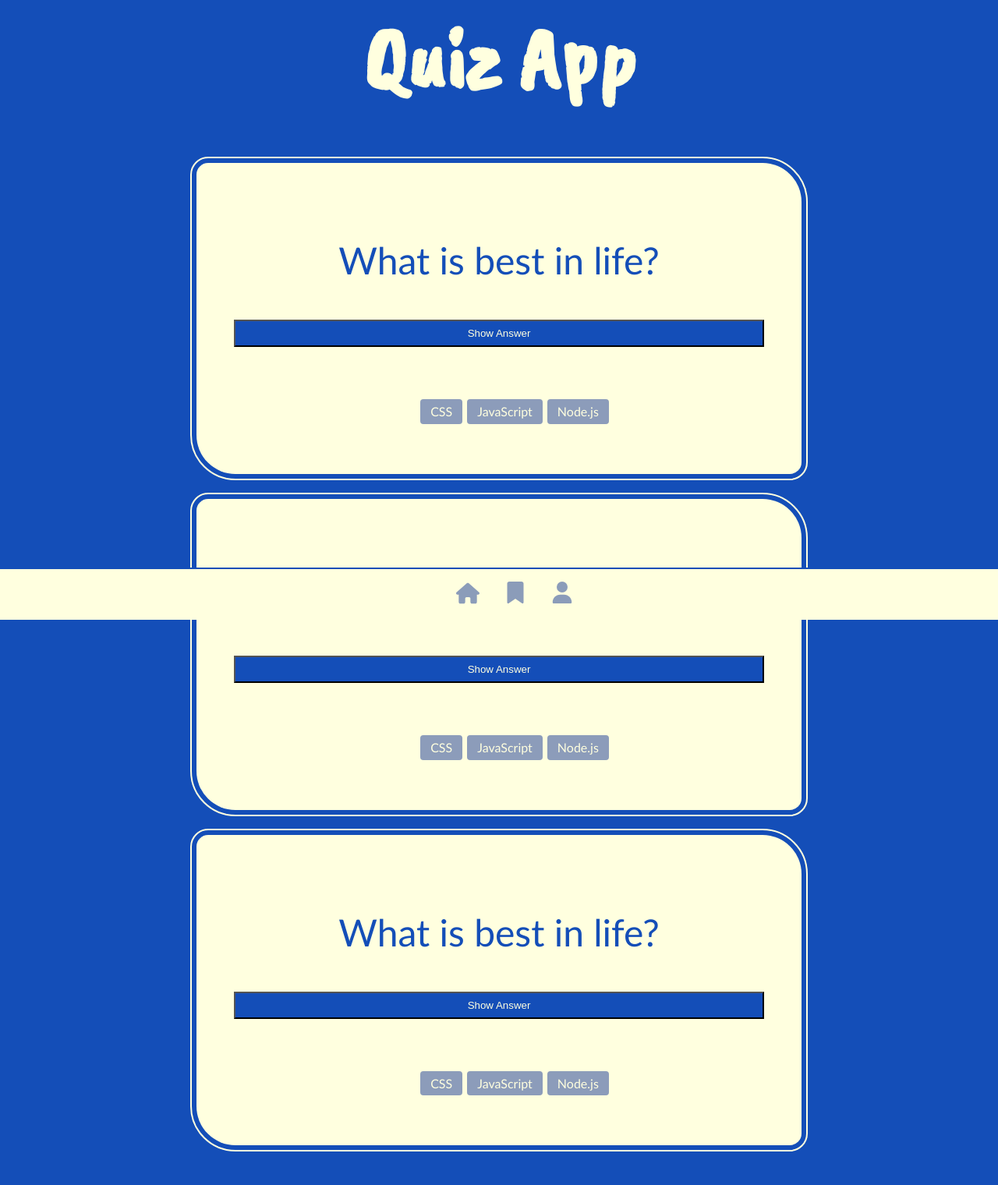
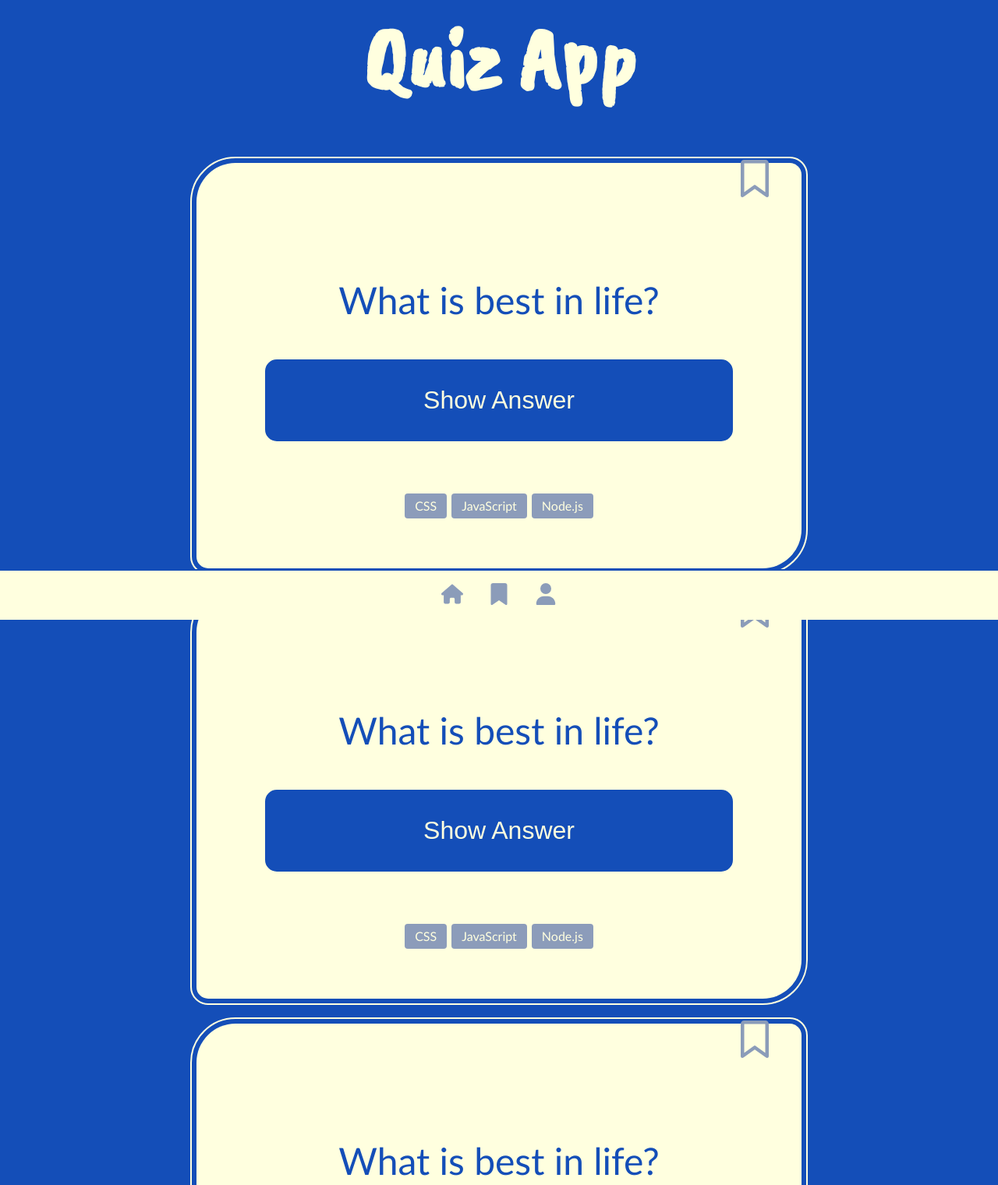
Before and after one commit to renewensel/rene-quiz-app, a plain HTML site: page index.html in a window 1280 px wide. Shown: the part 5-1525 px from the top of the page at 78% size. Drawn offline with Linux system fonts and the light colour scheme.

Commit message:
css styling

```diff
--- a/index.html
+++ b/index.html
@@ -13,7 +13,17 @@
     <main class="main-content">
         <section class="card__section">
             <article class="card">
-                <div class="card__bookmark"></div>
+                <div class="card__bookmark">
+                    <a href="" target= "_self">
+                        <img
+                            src = "./bookmark-regular.svg"
+                            class = "footer-nav-image"
+                            alt="Home"
+                            height="48px"
+                            width="48px"
+                        />
+                        </a>
+                </div>
                 <p class="card__question">What is best in life?</p>
                 <button class="card__btn-show-answer">Show Answer</button>
                 <p class="card__answer-hidden">To crush your enemies, see them driven before you, and to hear the lamentations of their women.</p>
@@ -24,7 +34,17 @@
                 </ul>
             </article>
             <article class="card">
-                <div class="card__bookmark"></div>
+                <div class="card__bookmark">
+                    <a href="" target= "_self">
+                        <img
+                            src = "./bookmark-regular.svg"
+                            class = "footer-nav-image"
+                            alt="Home"
+                            height="48px"
+                            width="48px"
+                        />
+                    </a>
+                </div>
                 <p class="card__question">What is best in life?</p>
                 <button class="card__btn-show-answer">Show Answer</button>
                 <p class="card__answer-hidden">To crush your enemies, see them driven before you, and to hear the lamentations of their women.</p>
@@ -35,7 +55,17 @@
                 </ul>
             </article>
             <article class="card">
-                <div class="card__bookmark"></div>
+                <div class="card__bookmark">
+                    <a href="" target= "_self">
+                        <img
+                            src = "./bookmark-regular.svg"
+                            class = "footer-nav-image"
+                            alt="bookmark"
+                            height="48px"
+                            width="48px"
+                        />
+                    </a>
+                </div>
                 <p class="card__question">What is best in life?</p>
                 <button class="card__btn-show-answer">Show Answer</button>
                 <p class="card__answer-hidden">To crush your enemies, see them driven before you, and to hear the lamentations of their women.</p>
@@ -55,8 +85,8 @@
                     src = "./house-solid.svg"
                     class = "footer-nav-image"
                     alt="Home"
-                    height="30px"
-                    width="30px"
+                    height="28px"
+                    width="28px"
                 />
                 </a>
             </li>
@@ -76,7 +106,7 @@
                 <img
                     src = "./user-solid.svg"
                     class = "footer-nav-image"
-                    alt="Home"
+                    alt="User-Profile"
                     height="28px"
                     width="28px"
                 />
--- a/styles.css
+++ b/styles.css
@@ -1,4 +1,10 @@
 @import url('fonts.css');
+
+
+
+/* add root for colors */
+
+
 
 
 *, *::before, *::after {
@@ -38,7 +44,8 @@ body {
 
 
 .main-content {
-    margin: 2rem;
+    margin-top: 2rem;
+    margin-bottom: 80px;
 }
 
 .card__section {
@@ -50,23 +57,22 @@ body {
     flex-flow: column;
     color: #144eb8;
     background-color:#ffffdf;
-    border-radius: 15px 50px;
+    border-radius: 50px 15px;
     margin: 2rem;
     padding: 3rem;
     outline: solid 2px #ffffdf;
     outline-offset: 0.4rem;
 }
 .card__bookmark {
-
+    display: flex;
+    justify-content: flex-end;
+    transform: translate(12px, -52px);
+    fill: blue!important;
 }
 
 .card__question {
     font-size: 3rem;
     text-align: center;
-}
-
-.card__btn-show-answer {
-
 }
 
 .card__answer-hidden {
@@ -77,6 +83,7 @@ body {
     display: flex;
     list-style-type: none;
     gap: 0.4rem;
+    padding: 0;
     justify-content: center;
 }
 
@@ -90,10 +97,23 @@ body {
 }
 
 .card__btn-show-answer {
+    cursor: pointer;
+    border-radius: 15px;
     background-color: #144eb8;
     color: #ffffdf;
-    padding: 0.5rem;
+    border: solid 2px #144eb8;
+    margin: auto;
+    padding: 2rem;
+    font-size: 2rem;
+    width: 600px;
 }
+
+.card__btn-show-answer:hover {
+    background-color: #ffffdf;
+    color: #144eb8;
+    border: solid 2px #144eb8;
+}
+
 
 .footer {
     position: fixed;
@@ -108,11 +128,16 @@ body {
 }
 
 .footer-nav{
+    max-height: 80px;
+    margin: 1rem;
+    /* max-height: 300px; */
     /* flex-wrap: wrap; */
     display: flex;
     justify-content: center;
+    align-items: center;
     list-style-type: none;
     gap: 2rem;
+    padding: 0;
 }
 
 .footer-nav-image {
@@ -120,5 +145,5 @@ body {
 }
 
 .footer-nav-image:hover {
-    filter: invert(19%) sepia(87%) saturate(2456%) hue-rotate(213deg) brightness(94%) contrast(91%);
+    filter: invert(19%) sepia(97%) saturate(2238%) hue-rotate(213deg) brightness(90%) contrast(91%);
 }
```
